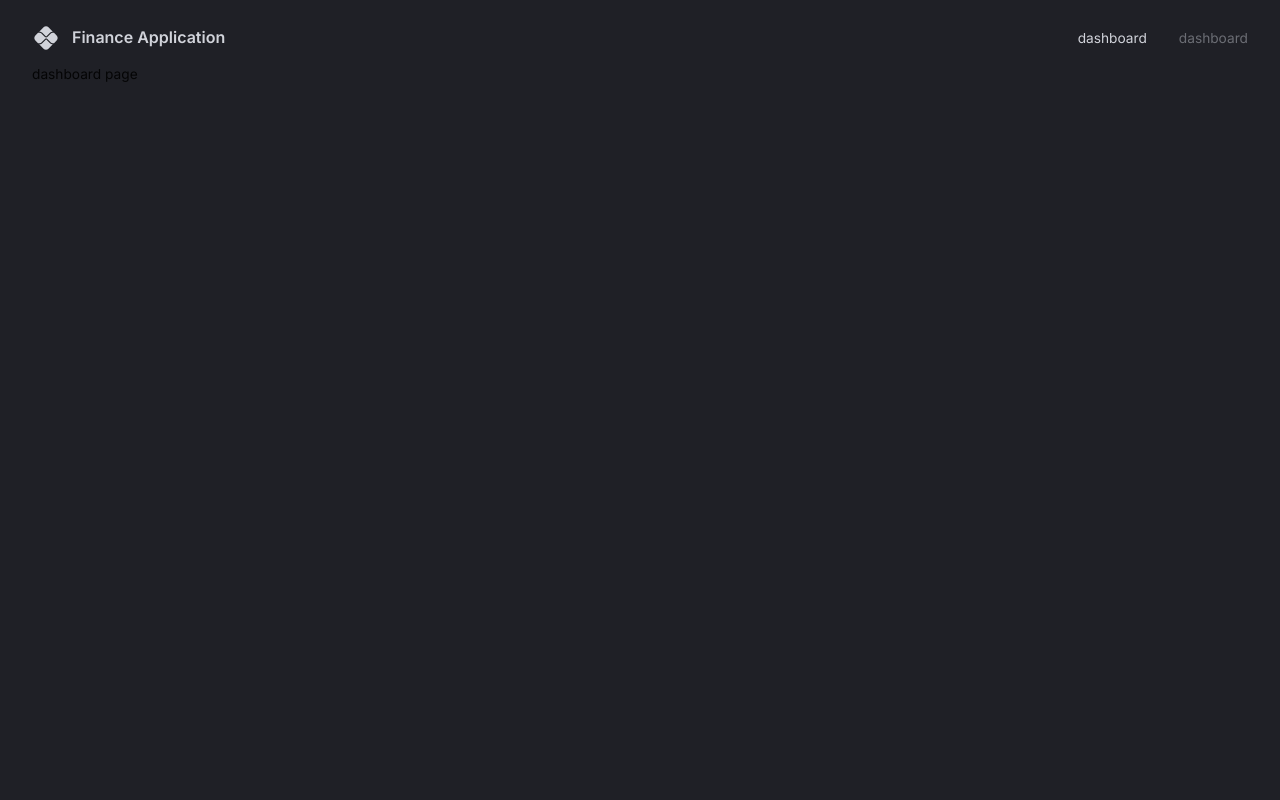
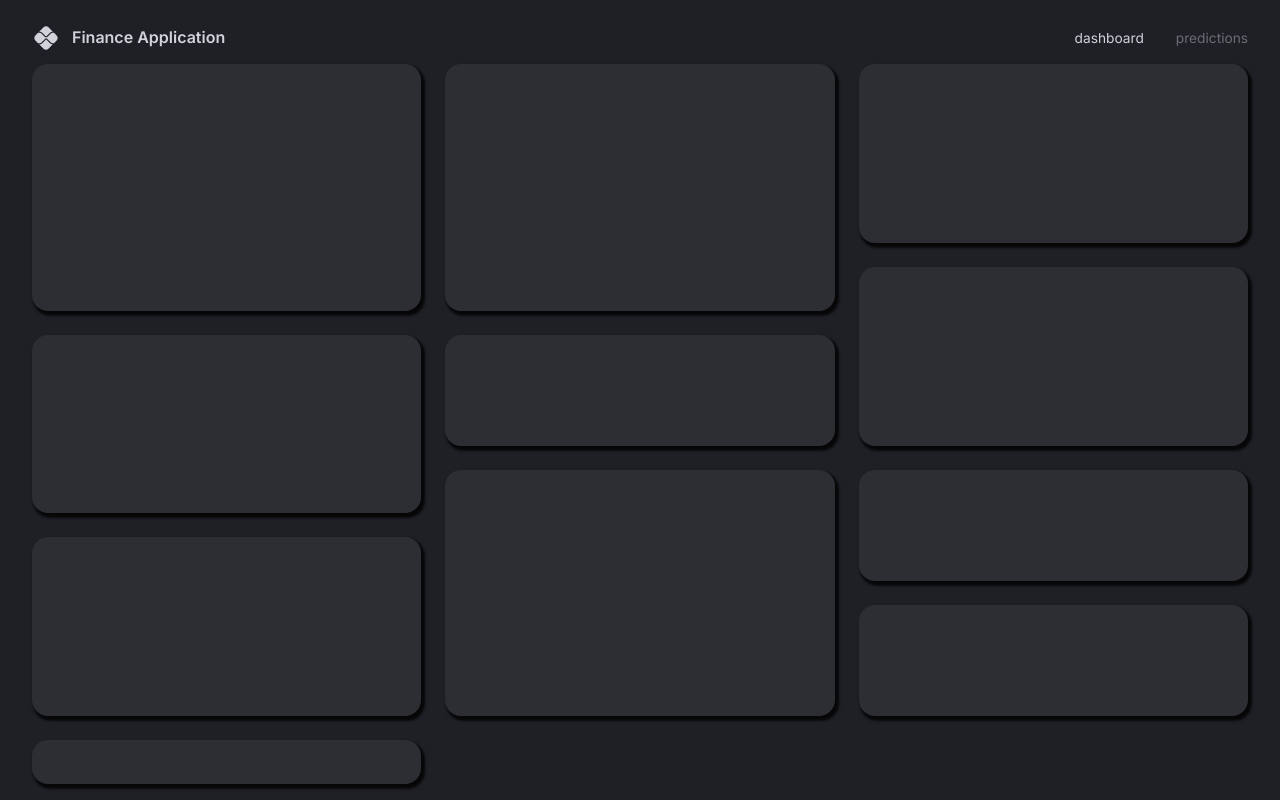
Before and after one commit to Angel-CSC/mernFinanceApplication, a React (Vite) app in the folder client/: page / in a window 1280 px wide. Built offline with nearby package versions, Linux system fonts and the light colour scheme.

Commit message:
able to see the display of the project now, issue originating with node modules

```diff
--- a/client/package.json
+++ b/client/package.json
@@ -10,7 +10,10 @@
     "preview": "vite preview"
   },
   "dependencies": {
+    "@emotion/react": "^11.11.4",
+    "@emotion/styled": "^11.11.5",
     "@mui/icons-material": "^5.15.15",
+    "@mui/material": "^5.15.15",
     "react": "^18.2.0",
     "react-dom": "^18.2.0",
     "react-router-dom": "^6.22.3"
--- a/client/src/App.tsx
+++ b/client/src/App.tsx
@@ -20,7 +20,7 @@
             <Box width="100%" height="100%" padding="1rem 2rem 4rem 2rem">
               <Navbar/>
               <Routes>
-                <Route path="/" element={<div>dashboard page</div>}/>
+                <Route path="/" element={<Dashboard/>}/>
                 <Route path="/predictions" element={<div>predicitions page</div>}/>
               </Routes>
             </Box>
--- /dev/null
+++ b/client/src/components/DashboardBox.tsx
@@ -0,0 +1,10 @@
+import { Box } from "@mui/material";
+import { styled } from "@mui/system";
+
+const DashboardBox = styled(Box)(({ theme }) => ({
+  backgroundColor: theme.palette.background.light,
+  borderRadius: "1rem",
+  boxShadow: "0.15rem 0.2rem 0.15rem 0.1rem rgba(0, 0, 0, .8)"
+}));
+
+export default DashboardBox;
--- a/client/src/scenes/dashboard/index.tsx
+++ b/client/src/scenes/dashboard/index.tsx
@@ -1,11 +1,85 @@
-import { Box, useTheme } from '@mui/material';
+import { Box, useMediaQuery, useTheme } from '@mui/material';
+import DashboardBox from '@/components/DashboardBox';
 
 type Props = {}
 
+const gridTemplateLarge = `
+  "a b c"
+  "a b c"
+  "a b c"
+  "a b f"
+  "d e f"
+  "d e f"
+  "d h i"
+  "g h i"
+  "g h j"
+  "g h j"
+`;
+
+const gridTemplateSmall = `
+  "a"
+  "a"
+  "a"
+  "a"
+  "b"
+  "b"
+  "b"
+  "b"
+  "c"
+  "c"
+  "c"
+  "d"
+  "d"
+  "d"
+  "e"
+  "e"
+  "f"
+  "f"
+  "f"
+  "g"
+  "g"
+  "g"
+  "h"
+  "h"
+  "h"
+  "h"
+  "i"
+  "i"
+  "j"
+  "j"
+`;
+
 const Dashboard = (props: Props) => {
+  //boolean variable that will show if media query is below min width state
+  const isAboveMediumScreens = useMediaQuery("(min-width: 1200px)")
   const { palette } = useTheme();
   return (
-    <Box color={palette.grey[300]}>Dashboard</Box>
+    <Box width="100%" height="100%" display="grid" gap="1.5rem"
+      sx={
+        isAboveMediumScreens? {
+        gridTemplateColumns: "repeat(3, mimax(370px. 1fr))",
+        gridTemplateRows: "repeat(10, minmax(60px. 1fr))",
+        gridTemplateAreas: gridTemplateLarge
+      }:
+      {
+        gridAutoColumns: "1fr",
+        gridAutoRows: "80px",
+        gridTemplateAreas: gridTemplateSmall
+      }
+    }
+    >
+      <DashboardBox />
+      <DashboardBox gridArea="a"></DashboardBox>
+      <DashboardBox gridArea="b"></DashboardBox>
+      <DashboardBox gridArea="c"></DashboardBox>
+      <DashboardBox gridArea="d"></DashboardBox>
+      <DashboardBox gridArea="e"></DashboardBox>
+      <DashboardBox gridArea="f"></DashboardBox>
+      <DashboardBox gridArea="g"></DashboardBox>
+      <DashboardBox gridArea="h"></DashboardBox>
+      <DashboardBox gridArea="i"></DashboardBox>
+      <DashboardBox gridArea="j"></DashboardBox>
+    </Box>
   )
 }
 
--- a/client/src/scenes/navbar/index.tsx
+++ b/client/src/scenes/navbar/index.tsx
@@ -41,7 +41,7 @@
               textDecoration: 'inherit'
             }}
           >
-            dashboard
+            predictions
           </Link>
         </Box>
       </FlexBetween>
```
Also changed, not shown: client/src/components/FlexBetween.tsx (renamed from client/src/components/FlexBetween/index.tsx), 1 other file (tests, documents, lock files or other folders).
